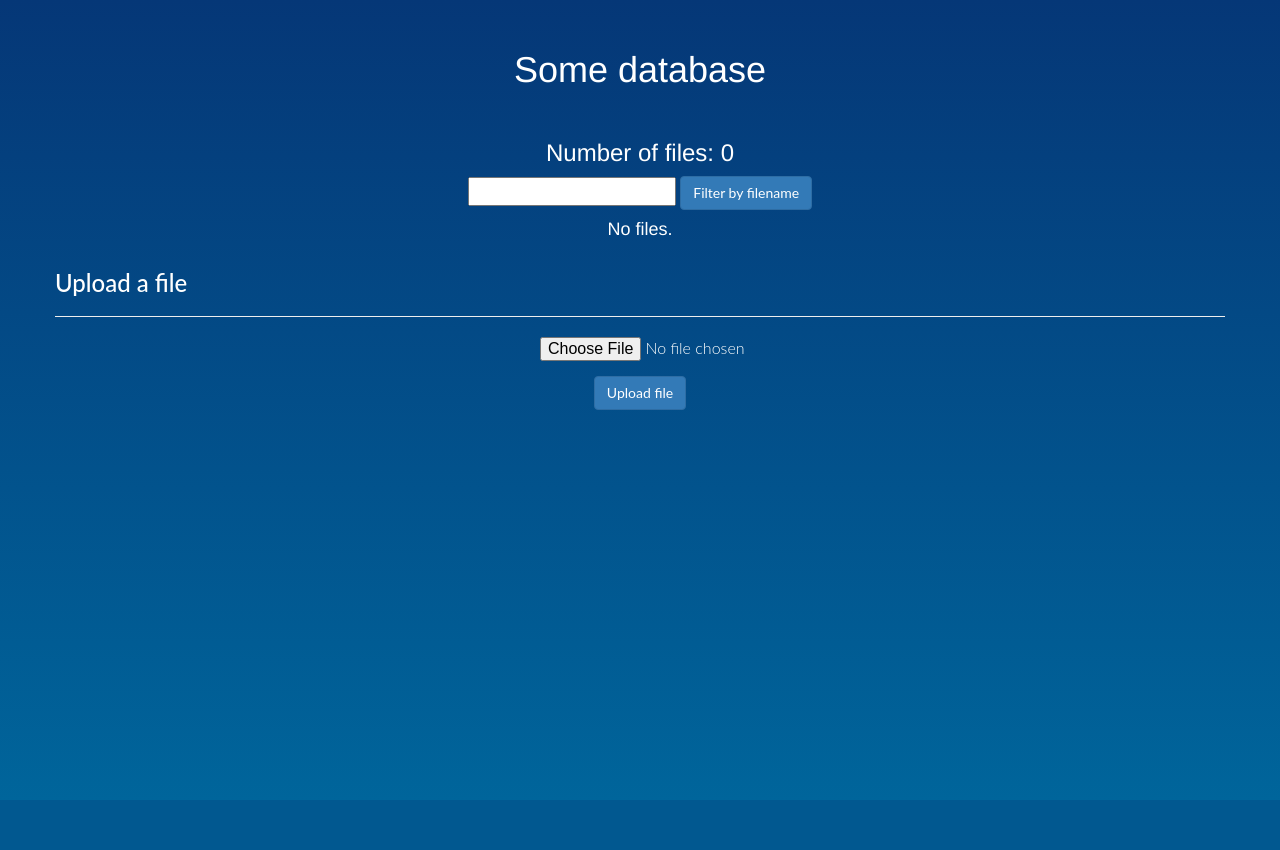
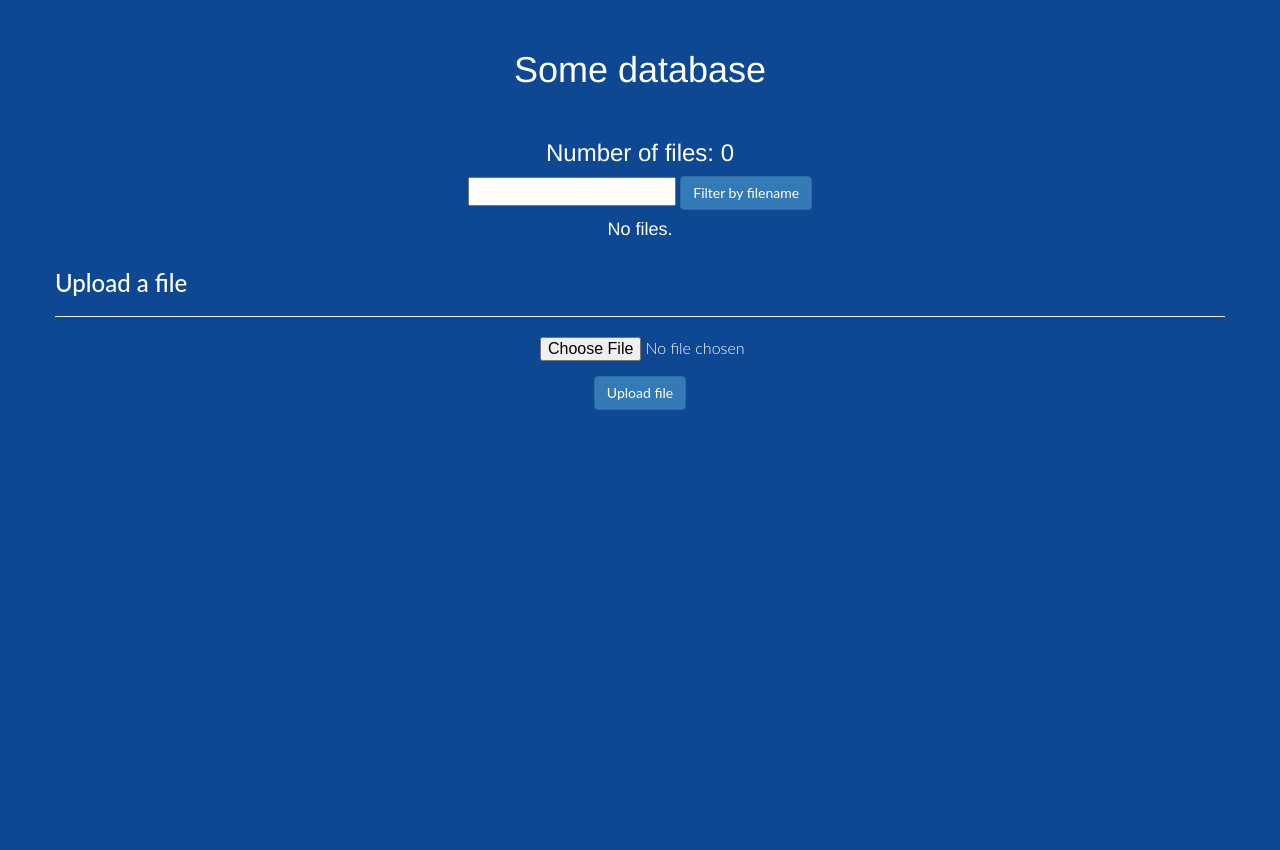
Before and after one commit to asulkava/kokeiluja, a Flask app: page / in a window 1280 px wide. Before the commit the page ends 800 px from the top, so only its background shows below. Run offline with Flask 2, Linux system fonts and the light colour scheme; some libraries are stand-ins or nearby versions.

Commit message:
Layout improvements, preview now works properly

```diff
--- a/posts_and_requests/server.py
+++ b/posts_and_requests/server.py
@@ -5,7 +5,7 @@ from os.path import isfile, join
 from flask import Flask, request, abort, jsonify, send_from_directory
 from flask import render_template, url_for, redirect, flash
 
-ROOT = os.getcwd()
+ROOT = os.path.dirname(os.path.realpath(__file__))
 UPLOAD_DIRECTORY = "{}/posts_and_requests/static/api_uploaded_files".format(ROOT)
 
 
@@ -28,7 +28,7 @@ def get_files(filter_key):
 
 api = Flask(__name__)
 api.config["FILE_UPLOADS"] = UPLOAD_DIRECTORY
-api.config["ALLOWED_EXTENSIONS"] = ["TXT", "PY", "C", "XML"]
+api.config["ALLOWED_EXTENSIONS"] = ["TXT", "PY", "C", "XML", "M"]
 
 
 @api.route('/')
--- a/posts_and_requests/static/style.css
+++ b/posts_and_requests/static/style.css
@@ -28,14 +28,16 @@ a {
 
 #file-table {
     margin-top: 10px;
+    margin-left: 15px;
+    margin-right: 30px;
 }
 
 #a {
-  width: 100px;
+  width: 80px;
 }
 
 #b {
-  width: 1200px;
+  width: 900px;
 }
 
 #c {
@@ -79,28 +81,9 @@ a {
     padding: 0;
     font-weight: 300;
     height: 100%;
-    background: #053777;
+    background: rgb(14, 71, 146);
     color: #fff;
     font-size: 16px;
-    overflow: hidden;
-    background: -moz-linear-gradient(top, #053777 0%, #00659b 100%);
-    /* FF3.6+ */
-
-    background: -webkit-gradient(linear, left top, left bottom, color-stop(0%, #053777), color-stop(100%, #00659b));
-    /* Chrome,Safari4+ */
-
-    background: -webkit-linear-gradient(top, #053777 0%, #00659b 100%);
-    /* Chrome10+,Safari5.1+ */
-
-    background: -o-linear-gradient(top, #053777 0%, #00659b 100%);
-    /* Opera 11.10+ */
-
-    background: -ms-linear-gradient(top, #053777 0%, #00659b 100%);
-    /* IE10+ */
-
-    background: linear-gradient(to bottom, #053777 0%, #00659b 100%);
-    /* W3C */
-
   }
 
   h1 {
@@ -133,3 +116,9 @@ a {
     margin: auto;
     margin-bottom: 30px;
   }
+
+  #preview-box {
+    margin-left: 25px;
+    margin-right: 25px;
+    margin-bottom: 30px;
+  }
--- a/posts_and_requests/templates/index.html
+++ b/posts_and_requests/templates/index.html
@@ -20,7 +20,8 @@
     {% if files[0]|length < 1 %}
     <h4 style="text-align:center">No files.</h4>
     {% else %}
-    <table id="file-table">
+    <div id="file-table">
+    <table>
         <thead>
             <tr>
                 <th id="a">File type</th>
@@ -47,6 +48,7 @@
         </tbody>
         {% endfor %}
     </table>
+    </div>
     {% endif %}
     <div class="container">
         <div class="row">
@@ -66,9 +68,11 @@
             </div>
         </div>
     </div>
-{% if file_content %}
-<h3 id="preview-header">Content of: {{ file_content[0] }}</h3>
-<pre id="preview">{{ file_content[1] }}</pre>
-{% endif %}
+    <div id="preview-box">
+        {% if file_content %}
+        <h3 id="preview-header">Content of: {{ file_content[0] }}</h3>
+        <pre id="preview">{{ file_content[1] }}</pre>
+        {% endif %}
+    </div>
 </body>
 </html>
```
